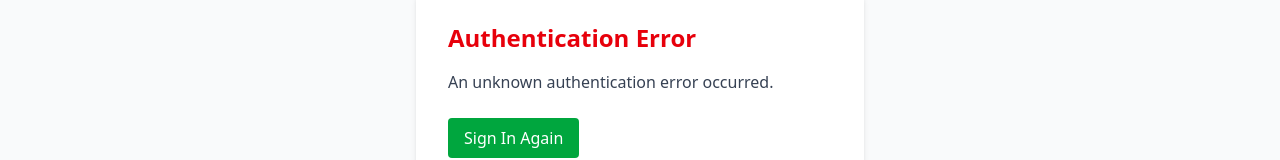
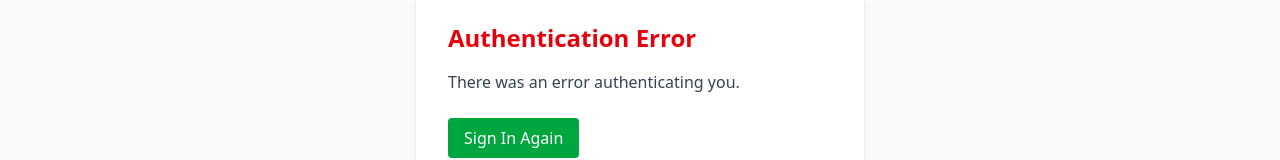
Before and after one commit to alejandroacd/spotify-global-hits, a Next.js app: page /auth/error in a window 1280 px wide. Shown: the part 438-598 px from the top of the page. Built offline with nearby package versions, Linux system fonts and the light colour scheme; no server answers.

Commit message:
deleting errors

```diff
--- a/app/auth/error/page.tsx
+++ b/app/auth/error/page.tsx
@@ -3,37 +3,7 @@
 
 import Link from "next/link";
 
-type ErrorCode =
-  | 'RefreshAccessTokenError'
-  | 'Callback'
-  | 'NoRefreshToken'
-  | 'OAuthAccountNotLinked'
-  | 'default';
-
-export default function Page({
-  searchParams,
-}: {
-  searchParams: { [key: string]: string | string[] | undefined }
-}) {
-  const error = Array.isArray(searchParams.error)
-    ? searchParams.error[0]
-    : searchParams.error;
-
-  const errorMessages: Record<ErrorCode, string> = {
-    RefreshAccessTokenError: 'Your session expired. Please sign in again.',
-    Callback: 'Authentication failed. Please try again.',
-    NoRefreshToken: 'Session expired. Please sign in again.',
-    OAuthAccountNotLinked: 'This account is already linked to another user.',
-    default: 'An unknown authentication error occurred.',
-  };
-
-  // Type-safe error message lookup
-  const getErrorMessage = (code: string | undefined): string => {
-    if (!code) return errorMessages.default;
-    return errorMessages[code as ErrorCode] || errorMessages.default;
-  };
-
-  const message = getErrorMessage(error);
+export default function ErrorPage() {
 
   return (
     <div className="min-h-screen flex items-center justify-center bg-gray-50 p-4">
@@ -42,7 +12,7 @@ export default function Page({
           Authentication Error
         </h1>
         <p className="mb-6 text-gray-700">
-          {message}
+          There was an error authenticating you.
         </p>
         <Link
           href="/api/auth/signin"
```
